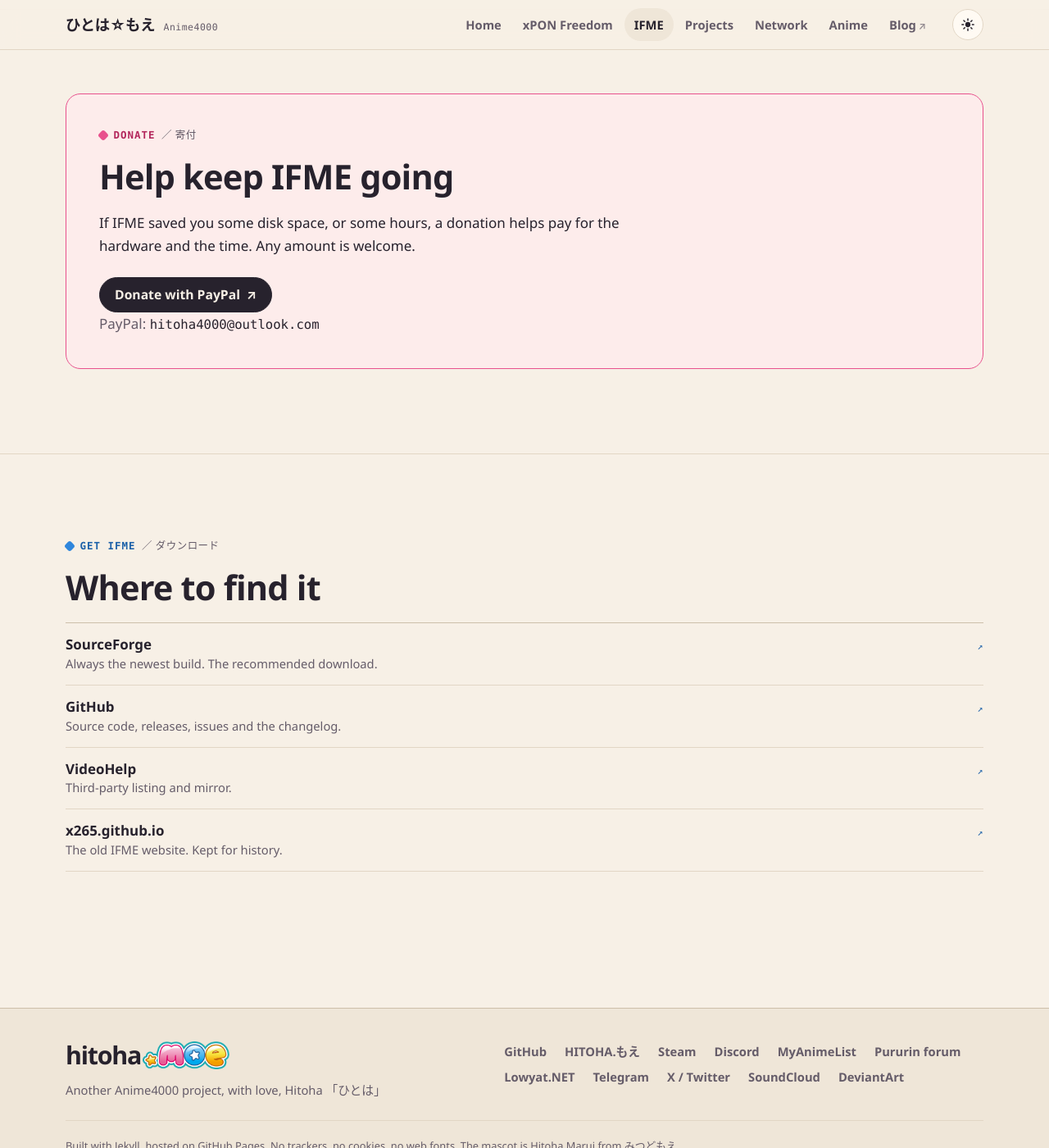
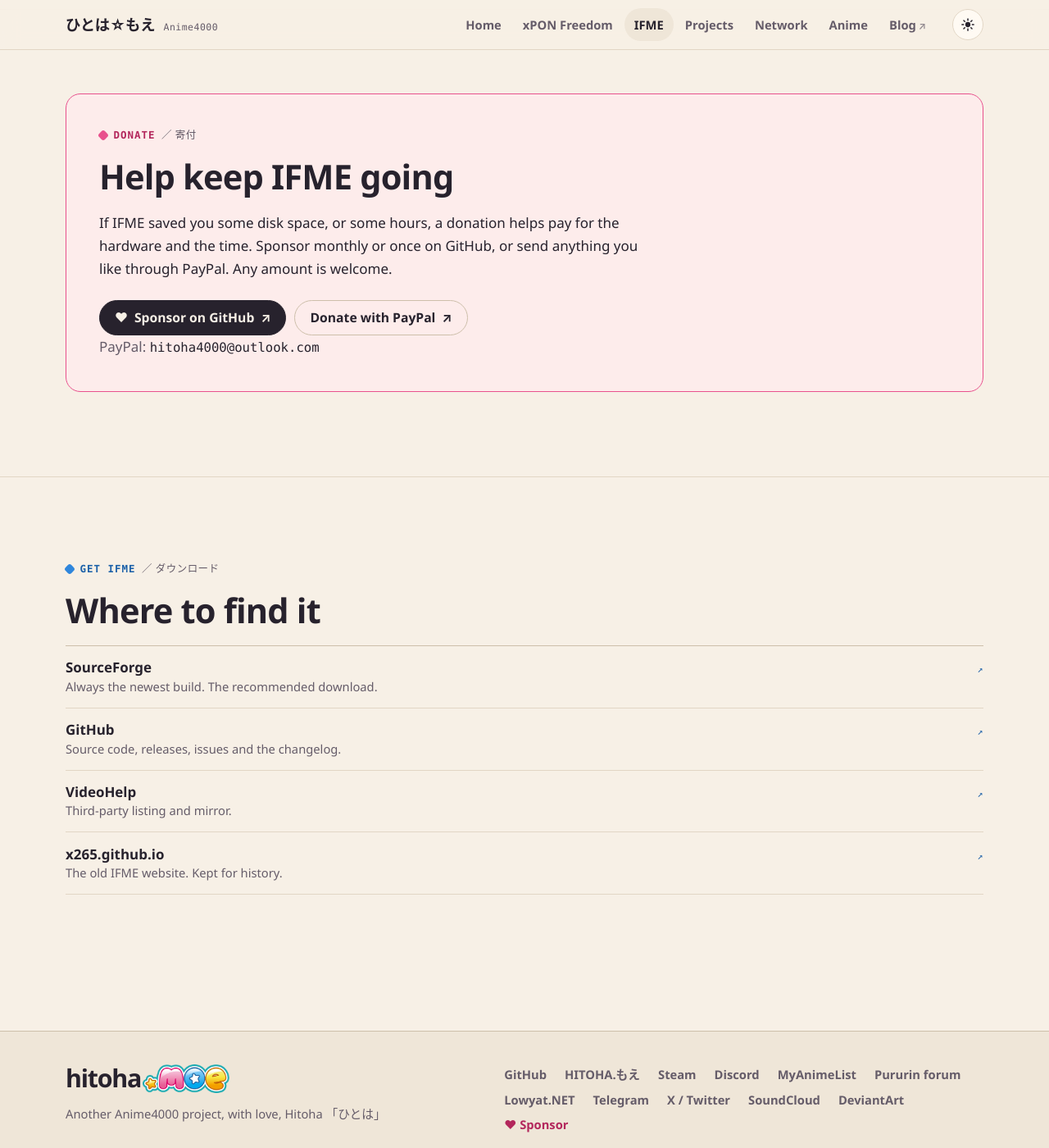
Before and after one commit to Anime4000/anime4000.github.io, a Jekyll site: the page built from ifme.html, in a window 1280 px wide and 1400 px high, scrolled down 9510 px. Shown: the whole window at 82% size. Built offline with Jekyll 4.4.1, drawn with Linux system fonts in a browser that asks for light colours.

Commit message:
gh sponsors

```diff
--- a/_config.yml
+++ b/_config.yml
@@ -13,6 +13,9 @@ baseurl: ""
 
 # Facts that go stale. Update the numbers and the date together.
 stats_as_of: November 2026
+
+# GitHub Sponsors. Shown in the footer of every page and on the IFME page.
+sponsor_url: https://github.com/sponsors/Anime4000
 
 # Search and social previews ---------------------------------------------
 # `seo_title` is the home page's <title>. Other pages set their own
--- a/_includes/footer.html
+++ b/_includes/footer.html
@@ -10,6 +10,7 @@
       {% for link in site.data.links %}
       <li><a href="{{ link.url }}" rel="me noopener">{{ link.name }}</a></li>
       {% endfor %}
+      {% if site.sponsor_url %}<li><a class="footer-sponsor" href="{{ site.sponsor_url }}" rel="noopener"><span aria-hidden="true">♥</span> Sponsor</a></li>{% endif %}
     </ul>
     <p class="footer-note">
       Built with Jekyll, hosted on GitHub Pages. No trackers, no cookies, no web fonts.
--- a/assets/css/main.css
+++ b/assets/css/main.css
@@ -774,6 +774,7 @@ a:hover { color: var(--tone-ink); }
 .footer-links { display: flex; flex-wrap: wrap; gap: 6px 22px; align-content: start; font-size: .92rem; font-weight: 600; }
 .footer-links a { text-decoration: none; color: var(--muted); }
 .footer-links a:hover { color: var(--ink); text-decoration: underline; }
+.footer-links .footer-sponsor { color: var(--pink-ink); }
 .footer-note { grid-column: 1 / -1; margin: 0; padding-top: 1.25rem; border-top: 1px solid var(--line); font-size: .8rem; color: var(--muted); }
 
 /* ---- NIJIKA page -------------------------------------------------------- */
--- a/ifme.html
+++ b/ifme.html
@@ -307,10 +307,12 @@ make -j"$(nproc)"
       <h2 id="donate-title">Help keep IFME going</h2>
       <p>
         If IFME saved you some disk space, or some hours, a donation helps pay for the
-        hardware and the time. Any amount is welcome.
+        hardware and the time. Sponsor monthly or once on GitHub, or send anything you
+        like through PayPal. Any amount is welcome.
       </p>
       <p class="actions">
-        <a class="button button-primary" href="https://www.paypal.com/paypalme/anime4000" rel="noopener">Donate with PayPal <span aria-hidden="true">↗</span></a>
+        <a class="button button-primary" href="{{ site.sponsor_url }}" rel="noopener"><span aria-hidden="true">♥</span> Sponsor on GitHub <span aria-hidden="true">↗</span></a>
+        <a class="button" href="https://www.paypal.com/paypalme/anime4000" rel="noopener">Donate with PayPal <span aria-hidden="true">↗</span></a>
       </p>
       <p class="donate-to">PayPal: <span class="mono">hitoha4000@outlook.com</span></p>
     </div>
```
